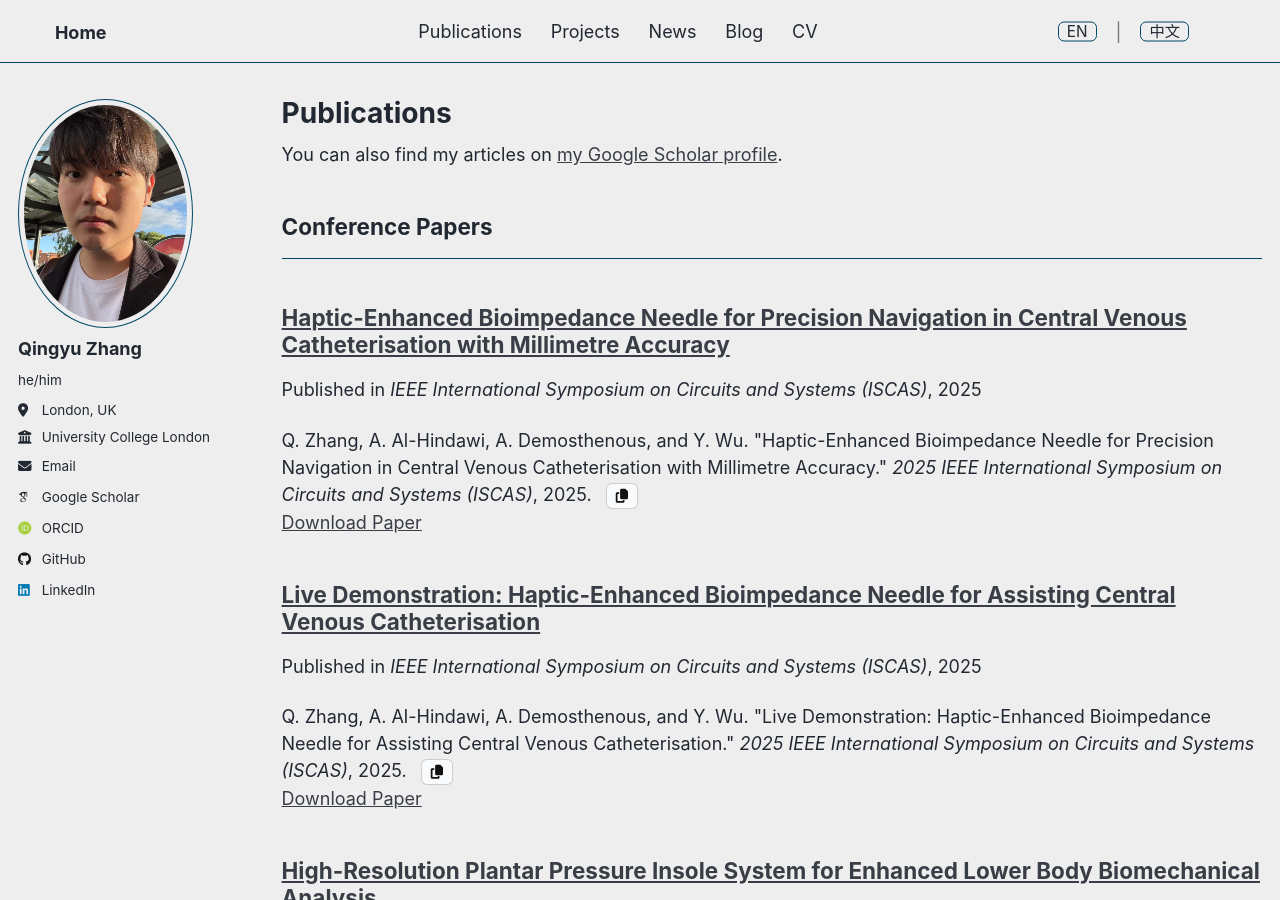
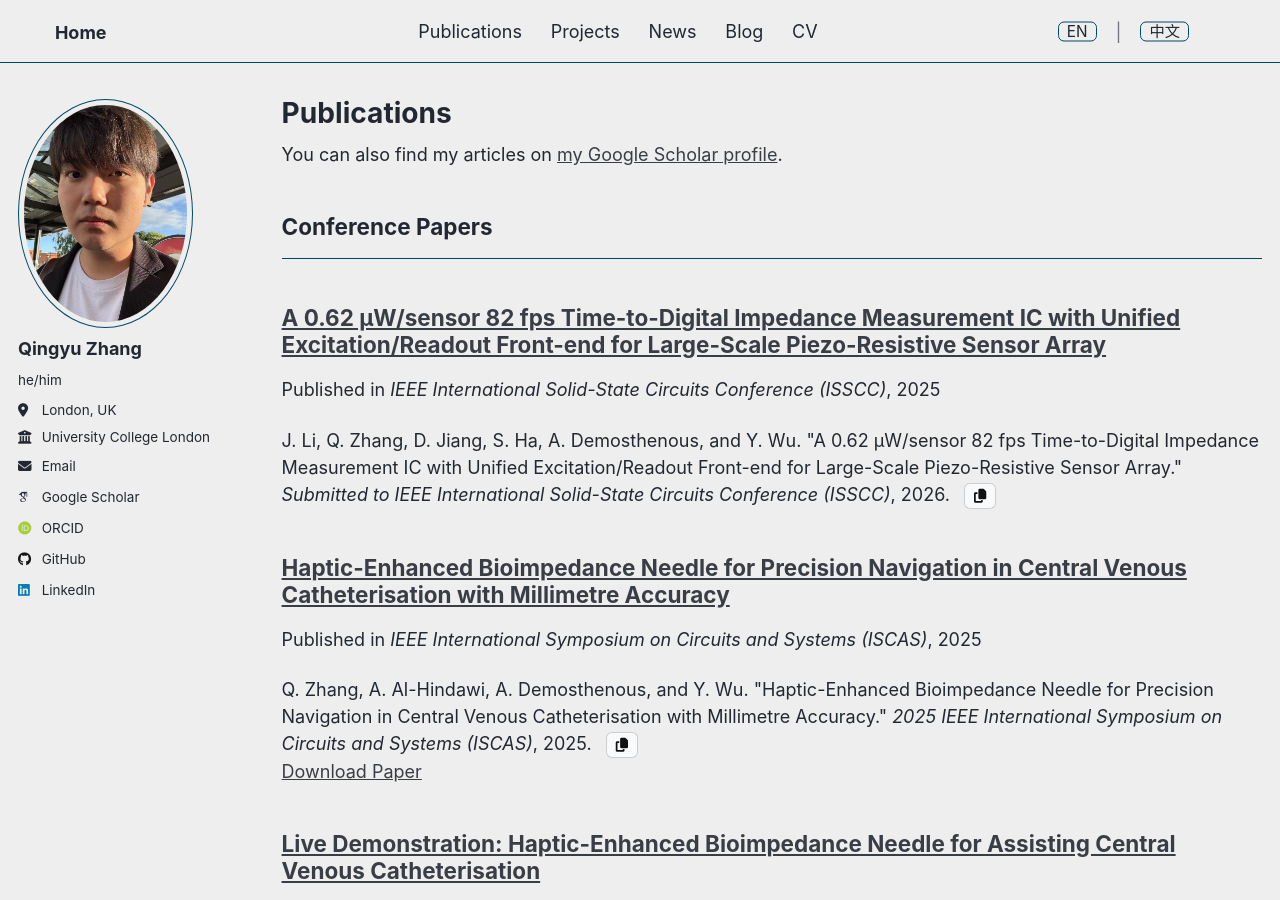
Before and after one commit to alfredzhang98/alfredzhang98.github.io, a Jekyll site: the page built from _pages/publications.html, in a window 1280 px wide and 900 px high. Built offline with Jekyll 4.4.1, drawn with Linux system fonts in a browser that asks for light colours; some web fonts are replaced.

Commit message:
update the pub

```diff
--- /dev/null
+++ b/_publications/2025-09-03-isscc-insoleasic.md
@@ -0,0 +1,19 @@
+---
+title: "A 0.62 μW/sensor 82 fps Time-to-Digital Impedance Measurement IC with Unified Excitation/Readout Front-end for Large-Scale Piezo-Resistive Sensor Array"
+collection: publications
+category: conferences
+permalink: /publication/2025-09-03-isscc-insoleasic
+show_excerpt: false
+excerpt: 'This paper presents a highly efficient time-to-digital impedance measurement IC featuring unified excitation/readout front-end for large-scale piezo-resistive sensor arrays.'
+date: 2025-09-03
+venue: 'IEEE International Solid-State Circuits Conference (ISSCC)'
+# slidesurl: 'http://academicpages.github.io/files/slides1.pdf'
+# paperurl: 'http://alfredzhang98.github.io/files/2025-09-03-isscc-insoleasic.pdf'
+# bibtexurl: 'http://alfredzhang98.github.io/files/isscc26-insoleasic.bib'
+citation: 'J. Li, Q. Zhang, D. Jiang, S. Ha, A. Demosthenous, and Y. Wu. &quot;A 0.62 μW/sensor 82 fps Time-to-Digital Impedance Measurement IC with Unified Excitation/Readout Front-end for Large-Scale Piezo-Resistive Sensor Array.&quot; <i>Submitted to IEEE International Solid-State Circuits Conference (ISSCC)</i>, 2026.'
+order: 99
+---
+
+**Status:** This paper has been submitted to IEEE ISSCC 2026 and is currently under review. Results will be announced once the review process is complete.
+
+This work presents a highly energy-efficient time-to-digital impedance measurement integrated circuit designed specifically for large-scale piezo-resistive sensor arrays. The proposed IC achieves remarkable performance with only 0.62 μW power consumption per sensor while maintaining a high sampling rate of 82 fps. The unified excitation/readout front-end architecture enables scalable sensor interfacing for applications requiring dense sensor arrays with real-time impedance monitoring capabilities.
```
Also changed, not shown: _publications/2025-05-28-iscas-coil.md (+1 -1 lines), _publications/2025-05-28-iscas-haptic-demo.md (+1 -1 lines), _publications/2025-05-28-iscas-haptic.md (+1 -1 lines), _publications/2025-05-28-iscas-insole-demo.md (+1 -1 lines), _publications/2025-05-28-iscas-insole.md (+1 -1 lines).
